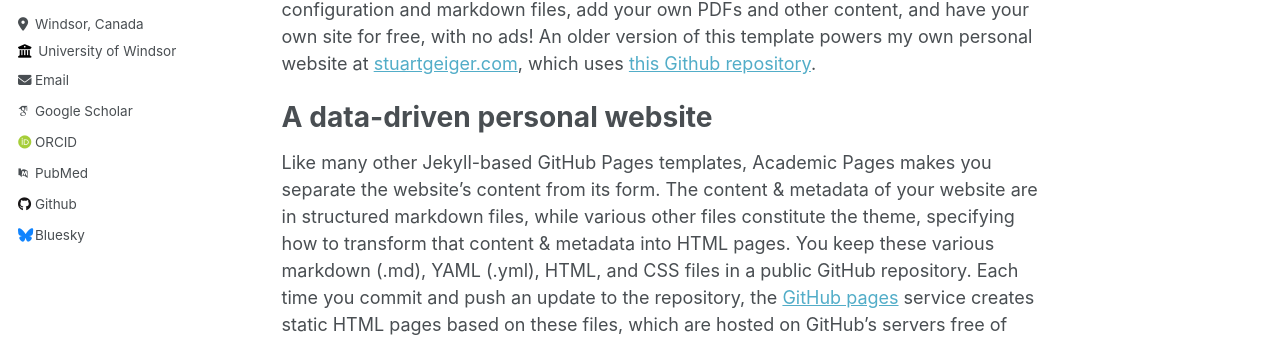
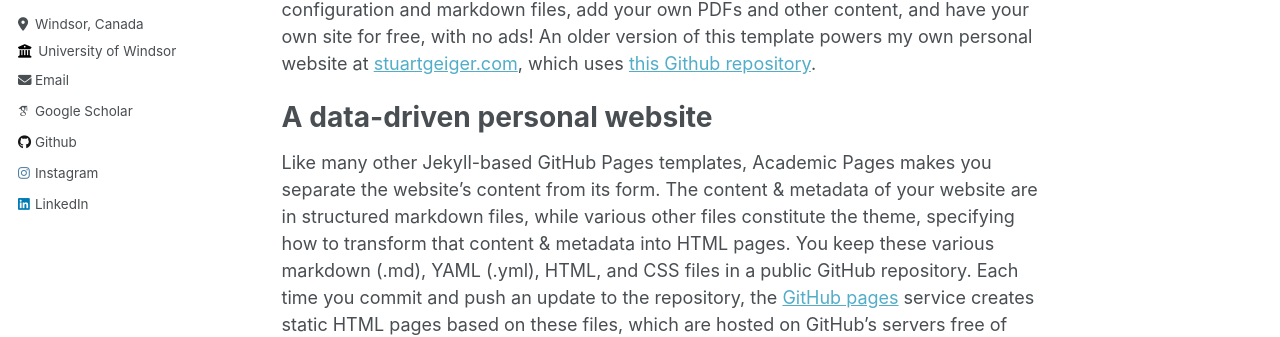
Before and after one commit to MechAnkit/Mech, a Jekyll site: the page built from _pages/about.md, in a window 1280 px wide. Shown: the part 369-706 px from the top of the page. Built offline with Jekyll 4.4.1, drawn with Linux system fonts in a browser that asks for light colours; some web fonts are replaced; part of the change alters nothing that is shown.

Commit message:
Update _config.yml

```diff
--- a/_config.yml
+++ b/_config.yml
@@ -34,9 +34,9 @@ author:
   arxiv            : # URL - Update with the correct link to your profile
   googlescholar    : "https://scholar.google.com/citations?user=PS_CX0AAAAAJ"
   impactstory      : # URL
-  orcid            : "http://orcid.org/yourorcidurl"
+  orcid            : # URL
   semantic         : # URL
-  pubmed           : "https://www.ncbi.nlm.nih.gov/pubmed/?term=john+snow"
+  pubmed           : # URL
   researchgate     : # URL
 
   # Repositories and software development
@@ -48,16 +48,16 @@ author:
   stackoverflow    : # User number or user number and name (i.e., use "1" or "1/jeff-atwood")
 
   # Social media
-  bluesky          : "bsky.app" # Replace this with you Bluesky username
+  bluesky          : # URL # Replace this with you Bluesky username
   facebook         : # Username
   flickr           : # Username
   foursquare       : # Username
   goodreads        : # Username
   google_plus      : # Username
   keybase          : # Username
-  instagram        : # Username
+  instagram        : "mr.gupta_saab"
   lastfm           : # Username
-  linkedin         : # Username
+  linkedin         : "linkedin.com/in/ankit-gupta-279b471b2"
   mastodon         : # URL
   medium           : # URL
   pinterest        : # Username
```
